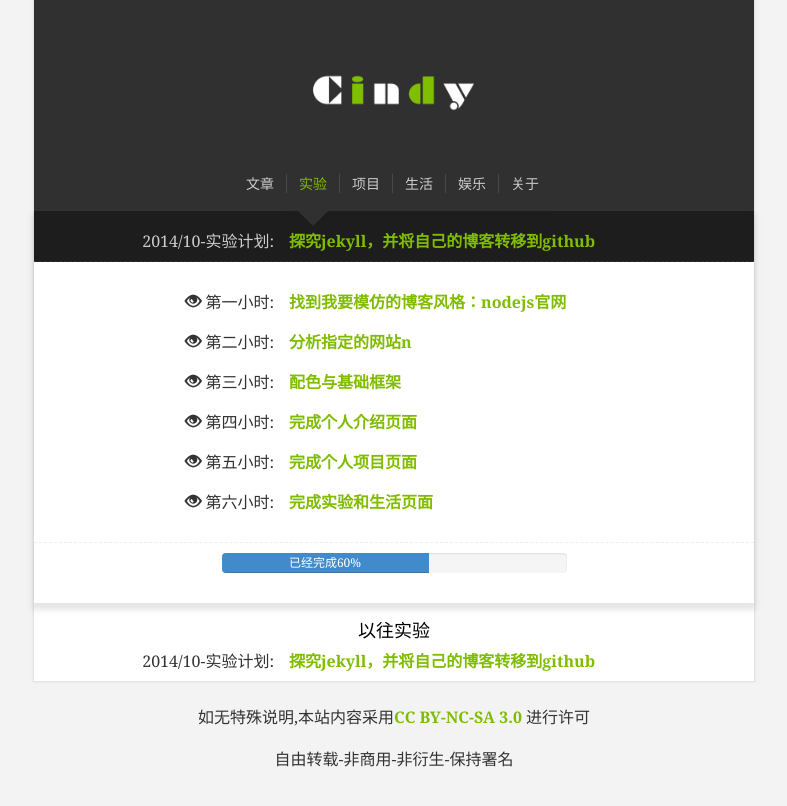
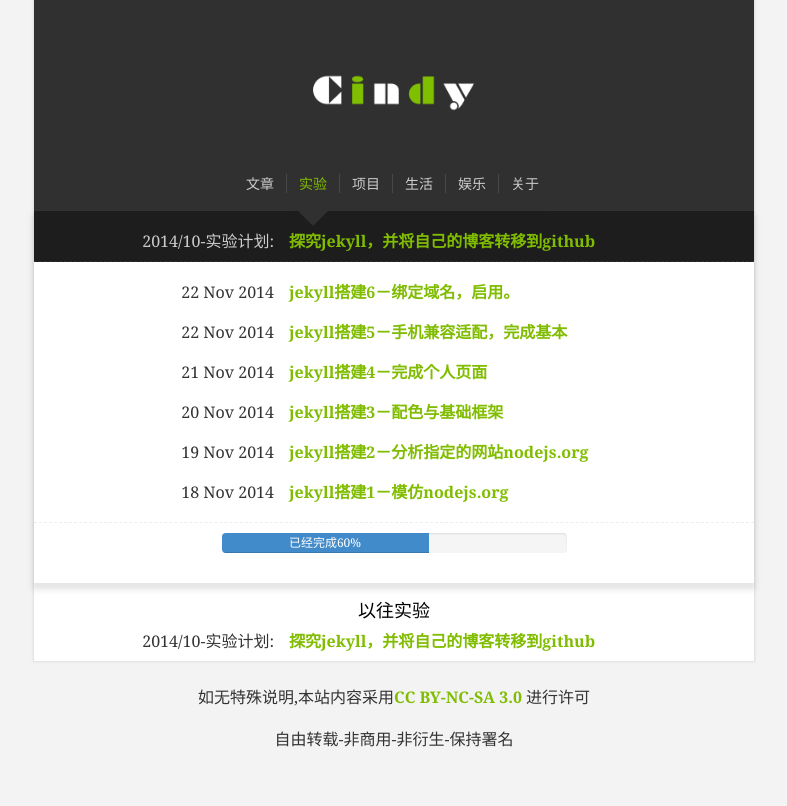
Before and after one commit to icindy/icindy.github.io, a Jekyll site: the page built from test.html, in a window 1280 px wide. Shown: the top 806 px of the page, without its empty margins (246-1033 px from the left). Built offline with Jekyll 4.4.1, drawn with Linux system fonts in a browser that asks for light colours; nearby versions of some CDN libraries; comment, search, counter and statistics services are not loaded.

Commit message:
down
down

```diff
--- a/test.html
+++ b/test.html
@@ -14,34 +14,12 @@ layout: default
 
       <div class="row test-conten-con">
         <ul class="col-md-12 test-uls">
-          <p>
+            {% for post in site.categories.jekyll %}
             <li class="row">
-              <div class="col-md-4 col-xs-4 text-right test-ul-li-a" style="padding-right:0;"><span class="glyphicon glyphicon-eye-open"></span> 第一小时:</div>
-              <a href="http://cindyfn.com/%E6%9D%A5%EF%BC%8C%E6%88%91%E4%BB%AC%E4%B8%80%E8%B5%B7%E6%9D%A5%E6%A8%A1%E4%BB%BF%E4%B8%80%E4%B8%AA%E7%BD%91%E7%AB%99%E5%90%A7/" class="col-md-8 col-xs-8 test-ul-li-a">找到我要模仿的博客风格：nodejs官网</a>
+              <div class="col-md-4 col-xs-4 text-right test-ul-li-a" style="padding-right:0;">{{ post.date | date_to_string }}</div>
+              <a href="{{ post.url }}" class="col-md-8 col-xs-8 test-ul-li-a" target="_blank">{{ post.title }}</a>
             </li>
-            <li  class="row">
-              <div class="col-md-4 col-xs-4 text-right test-ul-li-a" style="padding-right:0;"><span class="glyphicon glyphicon-eye-open"></span> 第二小时:</div>
-              <a href="http://cindyfn.com/%E6%A8%A1%E4%BB%BF%E7%AC%AC%E4%BA%8C%E5%B0%8F%E6%97%B6%E5%88%86%E6%9E%90%E6%8C%87%E5%AE%9A%E7%9A%84%E7%BD%91%E7%AB%99nodejs-org/" class="col-md-8 col-xs-8 test-ul-li-a">分析指定的网站n</a>
-            </li>
-            <li class="row">
-              <div class="col-md-4 col-xs-4 text-right test-ul-li-a" style="padding-right:0;"><span class="glyphicon glyphicon-eye-open"></span> 第三小时:</div>
-              <a href="http://cindyfn.com/%E6%A8%A1%E4%BB%BF%E7%AC%AC%E4%B8%89%E5%B0%8F%E6%97%B6%E9%85%8D%E8%89%B2%E4%B8%8E%E5%9F%BA%E7%A1%80%E6%A1%86%E6%9E%B6/" class="col-md-8 col-xs-8 test-ul-li-a">配色与基础框架</a>
-            </li>
-            <li class="row">
-              <div class="col-md-4 col-xs-4 text-right test-ul-li-a" style="padding-right:0;"><span class="glyphicon glyphicon-eye-open"></span> 第四小时:</div>
-              <a href="http://cindyfn.com/%E6%A8%A1%E4%BB%BF%E7%AC%AC%E5%9B%9B%E5%B0%8F%E6%97%B6%E5%AE%8C%E6%88%90%E4%B8%AA%E4%BA%BA%E4%BB%8B%E7%BB%8D%E9%A1%B5%E9%9D%A2/" class="col-md-8 col-xs-8 test-ul-li-a">完成个人介绍页面</a>
-            </li>
-            <li class="row">
-              <div class="col-md-4 col-xs-4 text-right test-ul-li-a" style="padding-right:0;"><span class="glyphicon glyphicon-eye-open"></span> 第五小时:</div>
-              <a href="" class="col-md-8 col-xs-8 test-ul-li-a">完成个人项目页面</a>
-            </li>
-
-            <li class="row">
-              <div class="col-md-4 col-xs-4 text-right test-ul-li-a" style="padding-right:0;"><span class="glyphicon glyphicon-eye-open"></span> 第六小时:</div>
-              <a href="" class="col-md-8 col-xs-8 test-ul-li-a">完成实验和生活页面</a>
-            </li>
-
-          </p>
+            {% endfor %}
         </ul>
       </div>
       <div class="row test-doing">
```
Also changed, not shown: 2 other files.
